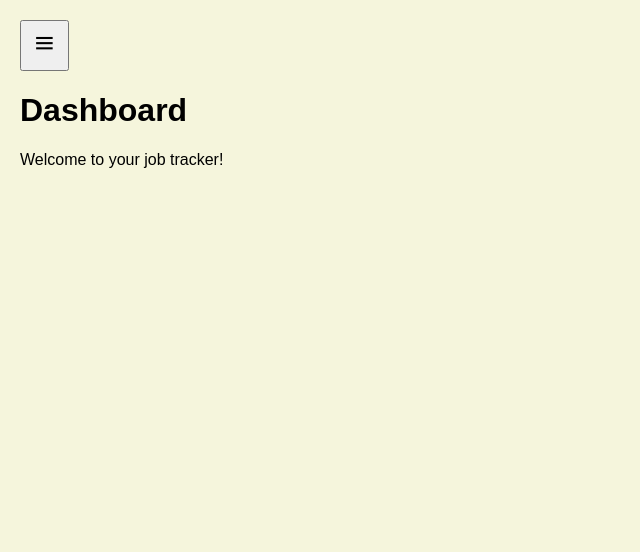
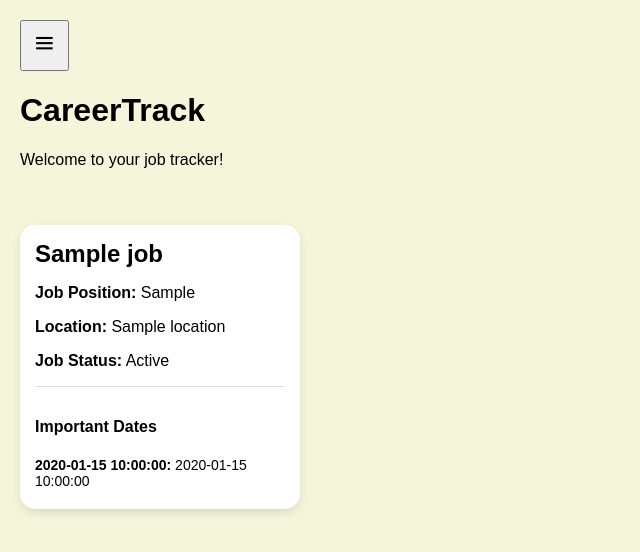
Before and after one commit to athirahamizan30-create/2610-CSP1123-G002, a Flask app: template templates/dashboard.html in a window 1280 px wide. Shown: the top 552 px of the page, without its empty margins (0-640 px from the left). Run offline with Flask 3, Linux system fonts and the light colour scheme; the template is opened without the code that fills it: most values are stand-ins (such as "Sample title", 1, 10 or a date in 2020); some libraries are stand-ins or nearby versions.

Commit message:
Add job cards

```diff
--- a/app.py
+++ b/app.py
@@ -11,49 +11,89 @@ def get_db_connection():
         database="add_job"
     )
 
+# HOME (form page)
 @app.route('/')
 def home():
     return render_template('job.html')
 
+
+# DASHBOARD (show jobs + dates)
 @app.route('/dashboard')
 def dashboard():
-    return render_template('dashboard.html')
+    db = get_db_connection()
+    cursor = db.cursor(dictionary=True)
 
-@app.route('/add_job', methods=['GET', 'POST'])
+    cursor.execute("""
+        SELECT n.*, d.date_type, d.date_value
+        FROM new_job n
+        LEFT JOIN job_dates d ON n.id = d.job_id
+    """)
+
+    rows = cursor.fetchall()
+
+    jobs = {}
+
+    for row in rows:
+        job_id = row['id']
+
+        if job_id not in jobs:
+            jobs[job_id] = {
+                'id': job_id,
+                'company_name': row['company_name'],
+                'job_position': row['job_position'],
+                'location': row['location'],
+                'job_status': row['job_status'],
+                'dates': []
+            }
+
+        if row['date_type']:
+            jobs[job_id]['dates'].append({
+                'date_type': row['date_type'],
+                'date_value': row['date_value']
+            })
+
+    cursor.close()
+    db.close()
+
+    return render_template('dashboard.html', jobs=list(jobs.values()))
+
+
+# ADD JOB
+@app.route('/add_job', methods=['POST'])
 def add_job():
-    if request.method == 'POST':
+    db = get_db_connection()
+    cursor = db.cursor()
 
-        db = get_db_connection()
-        cursor = db.cursor()
+    company = request.form['company_name']
+    position = request.form['job_position']
+    location = request.form['location']
+    status = request.form['job_status']
 
-        company = request.form['company_name']
-        position = request.form['job_position']
-        location = request.form['location']
-        status = request.form['job_status']
+    # Insert job
+    cursor.execute("""
+        INSERT INTO new_job (company_name, job_position, location, job_status)
+        VALUES (%s, %s, %s, %s)
+    """, (company, position, location, status))
 
-        cursor.execute("""
-            INSERT INTO new_job (company_name, job_position, location, job_status)
-            VALUES (%s, %s, %s, %s)
-        """, (company, position, location, status))
+    job_id = cursor.lastrowid
 
-        job_id = cursor.lastrowid
+    # Insert dates
+    date_types = request.form.getlist('date_type[]')
+    date_values = request.form.getlist('date_value[]')
 
-        date_types = request.form.getlist('date_type[]')
-        date_values = request.form.getlist('date_value[]')
+    for date_type, date_value in zip(date_types, date_values):
+        if date_value:
+            cursor.execute("""
+                INSERT INTO job_dates (job_id, date_type, date_value)
+                VALUES (%s, %s, %s)
+            """, (job_id, date_type, date_value))
 
-        for date_type, date_value in zip(date_types, date_values):
-            if date_value:
-                cursor.execute("""
-                    INSERT INTO job_dates (job_id, date_type, date_value)
-                    VALUES (%s, %s, %s)
-                """, (job_id, date_type, date_value))
+    db.commit()
+    cursor.close()
+    db.close()
 
-        db.commit()
-        cursor.close()
-        db.close()
+    return redirect('/dashboard')  # ✅ go to dashboard after adding
 
-        return redirect('/')
 
-    return render_template('job.html')
-
-app.run(debug=True)
+if __name__ == '__main__':
+    app.run(debug=True)
--- a/static/dashboard.css
+++ b/static/dashboard.css
@@ -10,13 +10,13 @@ body {
     top: 0;
     width: 250px;
     height: 100%;
-    background: #9fa4e7;  /* your color */
+    background: #edeeca;  /* your color */
     transition: left 0.3s ease;
 }
 
 .sidebar a {
     display: block;
-    color: white;
+    color: black;
     margin: 10px 0;
     text-decoration: none;
 }
@@ -56,3 +56,38 @@ body {
 #overlay.active {
     display: block;
 }
+
+.card-container {
+    display: flex;
+    flex-wrap: wrap;
+    gap: 20px;
+    padding: 20px;
+}
+
+.card {
+    background: white;
+    width: 250px;
+    padding: 15px;
+    border-radius: 15px;
+    box-shadow: 0 4px 10px rgba(0,0,0,0.1);
+    transition: 0.3s;
+}
+
+.card:hover {
+    transform: scale(1.05);
+}
+
+.card h2 {
+    margin: 0;
+}
+
+.dates {
+    margin-top: 10px;
+    padding-top: 10px;
+    border-top: 1px solid #ddd;
+}
+
+.dates p {
+    font-size: 14px;
+    margin: 5px 0;
+}
--- a/templates/dashboard.html
+++ b/templates/dashboard.html
@@ -13,7 +13,7 @@
 
     <div class="sidebar" id="sidebar">
         <h2>Menu</h2>
-        <a href="/">New Job</a>
+        <a href="{{ url_for('home') }}">New Job</a>
         <a href="#">Documents</a>
         <a href="#">Reminders</a>
         <a href="#">Log Out</a>
@@ -23,8 +23,37 @@
     <div class="main">
         <button class="menu-btn" onclick="toggleSidebar()"><i class="bx bx-menu bx-sm"></i></button>
 
-        <h1>Dashboard</h1>
+        <h1>CareerTrack</h1>
         <p>Welcome to your job tracker!</p>
+    </div>
+
+    <div class="card-container">
+
+        {% for job in jobs %}
+        <div class="card">
+            <h2>{{ job.company_name }}</h2>
+            <p><strong>Job Position:</strong> {{ job.job_position }}</p>
+            <p><strong>Location:</strong> {{ job.location }}</p>
+            <p><strong>Job Status:</strong> {{ job.job_status.capitalize() }}</p>
+
+            <div class="dates">
+                <h4>Important Dates</h4>
+
+                {% if job.dates %}
+                    {% for d in job.dates %}
+                        <p>
+                            <strong>{{ d.date_type }}:</strong>
+                            {{ d.date_value }}
+                        </p>
+                    {% endfor %}
+                {% else %}
+                    <p>No dates added</p>
+                {% endif %}
+            </div>
+
+        </div>
+        {% endfor %}
+
     </div>
 
     <script>
```
